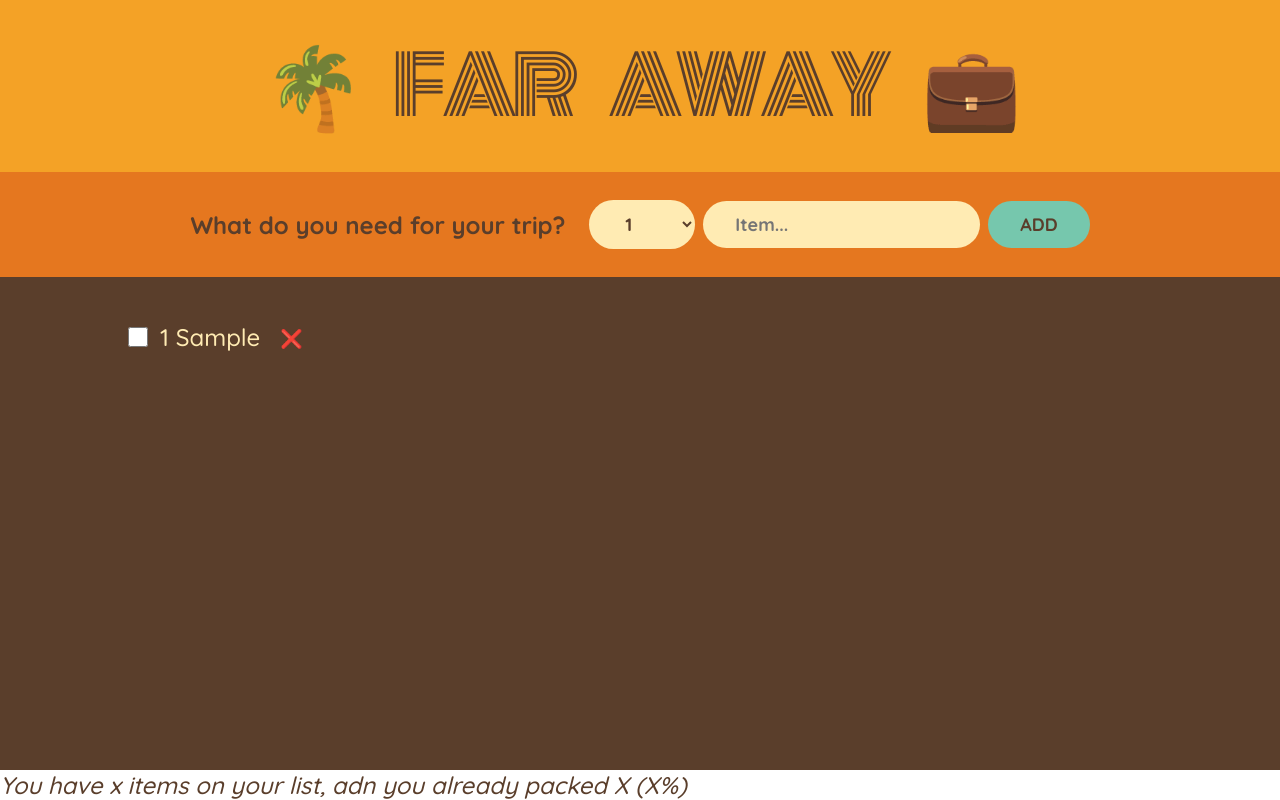
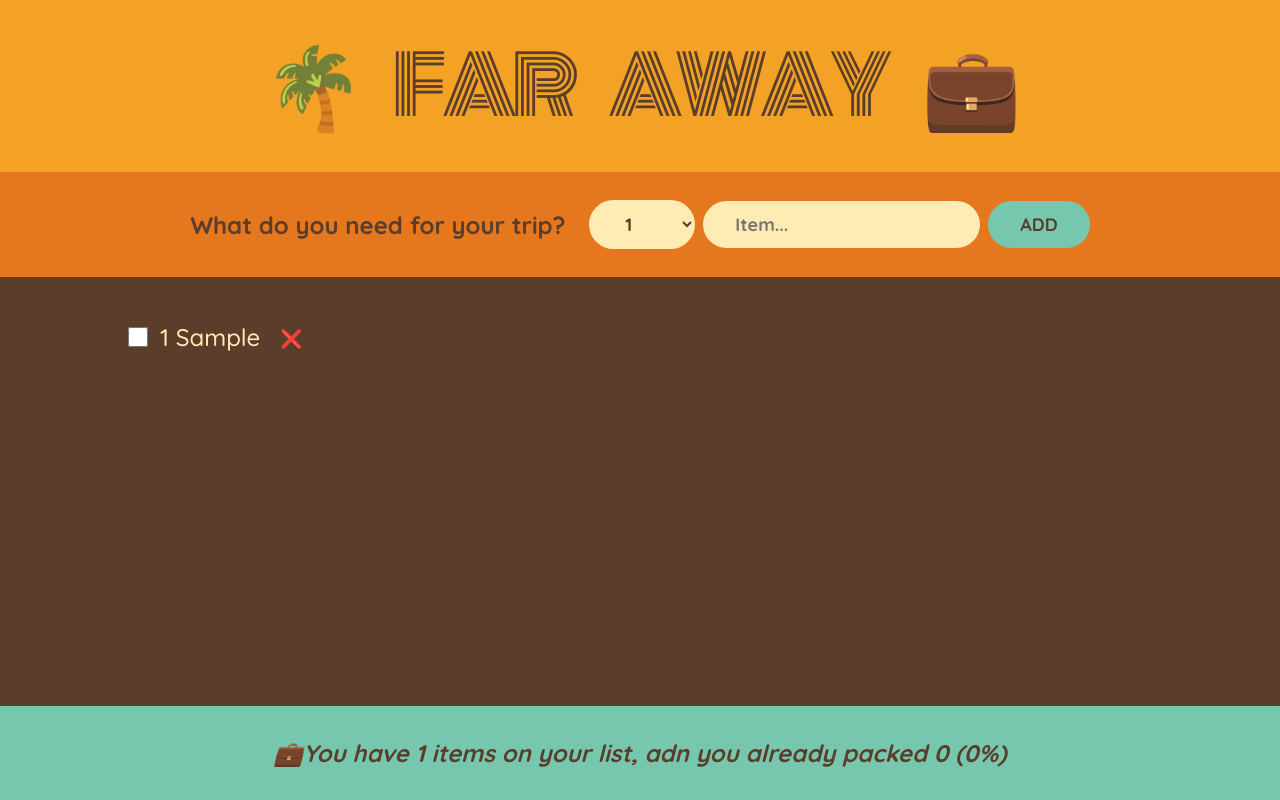
Before and after one commit to Adavidfr/travel-list, a React (Create React App) app: page / in a window 1280 px wide. Both pictures are taken after typing "Sample" into the empty fields and a click on the button "ADD". Built offline with nearby package versions, Linux system fonts and the light colour scheme.

Commit message:
feat: Enhance Stats component to display item count and packing percentage

```diff
--- a/src/App.js
+++ b/src/App.js
@@ -28,7 +28,7 @@
         onDeleteItem={handleDeleteItem}
         onToggleItem={handleToggleItem}
       />
-      <Stats />
+      <Stats items={items} />
     </div>
   );
 }
@@ -47,7 +47,6 @@
     if (!description) return;
 
     const newItem = { description, quantity, packed: false, id: Date.now() };
-    console.log(newItem);
 
     onAddItems(newItem);
 
@@ -118,10 +117,24 @@
   );
 }
 
-function Stats() {
+function Stats({ items }) {
+  if (!items.length)
+    return (
+      <p className="stats">
+        <em>Start adding some items to your packing list</em>
+      </p>
+    );
+
+  const numItems = items.length;
+  const numPacked = items.filter((item) => item.packed).length;
+  const percentage = Math.round((numPacked / numItems) * 100);
   return (
-    <footer>
-      <em>You have x items on your list, adn you already packed X (X%)</em>
+    <footer className="stats">
+      <em>
+        {percentage === 100
+          ? "You got everything! Ready to go🚀"
+          : `💼You have ${numItems} items on your list, adn you already packed ${numPacked} (${percentage}%)`}
+      </em>
     </footer>
   );
 }
```
